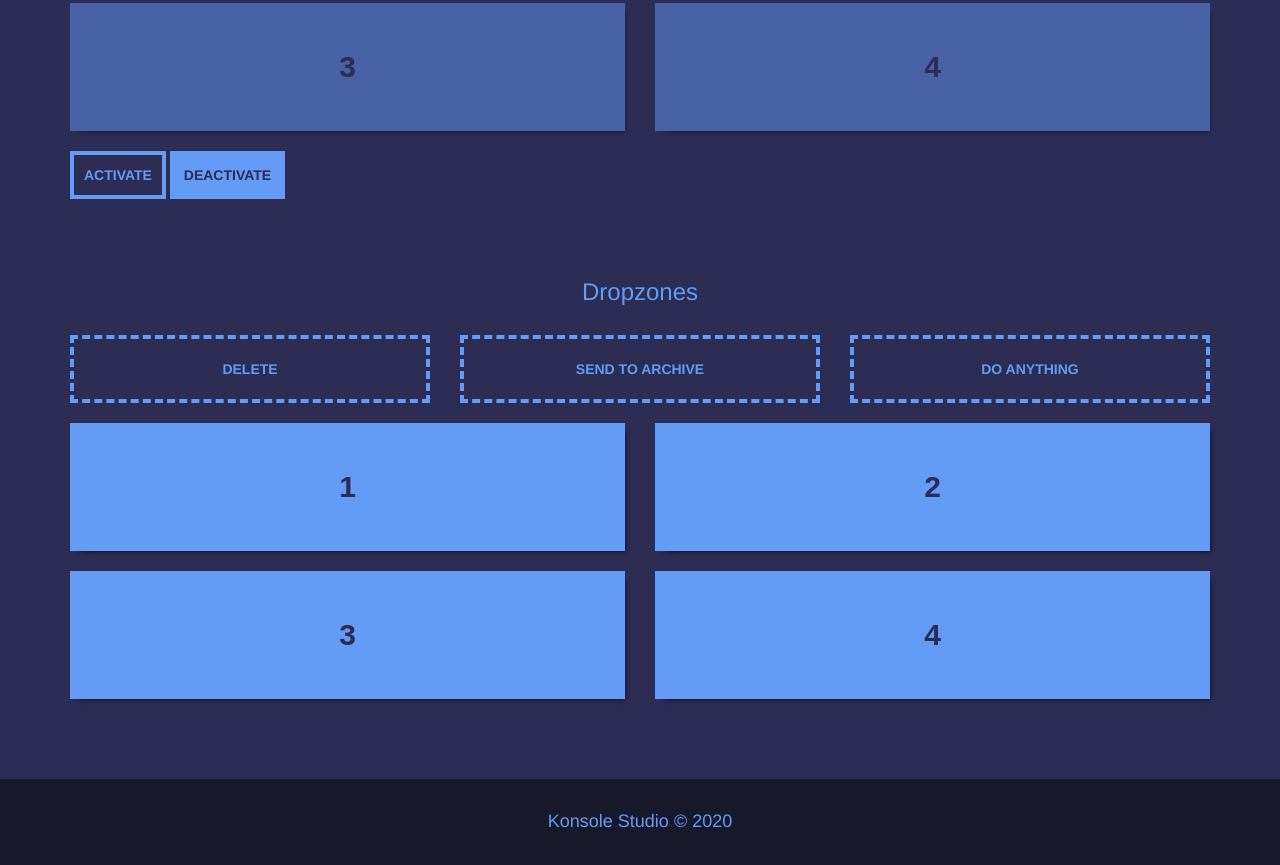
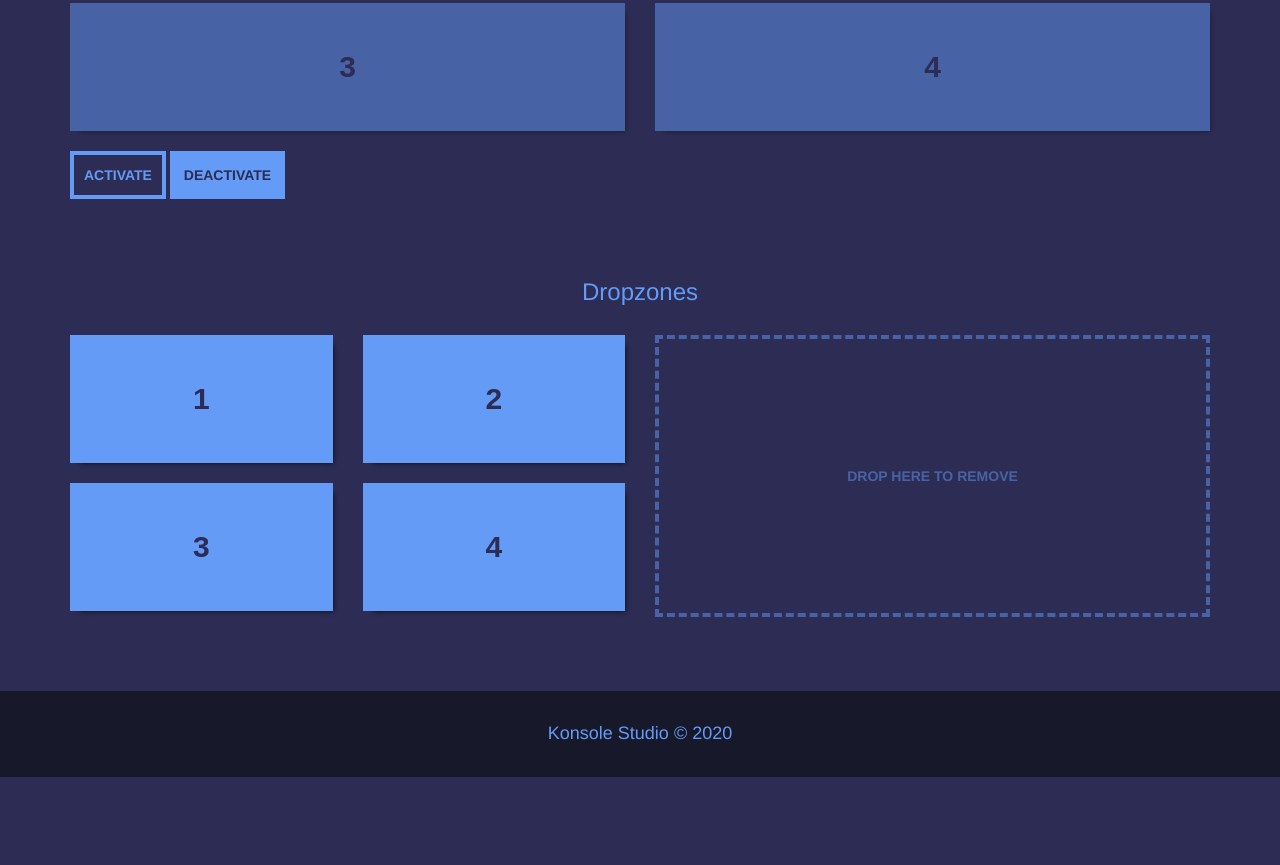
Before and after one commit to williammustaffa/jquery.dad.js, a website: page demo/index.html in a window 1280 px wide. Shown: the part 2635-3500 px from the top of the page. After the commit the page ends 3412 px from the top, so only its background shows below. Drawn offline with Linux system fonts and the light colour scheme.

```diff
--- a/demo/index.html
+++ b/demo/index.html
@@ -249,26 +249,7 @@
 
       <h3 class="text-center">Dropzones</h3>
       <div class="row">
-        <div class="col-xs-12 dropzones">
-          <div class="row">
-            <div class="col-xs-4">
-              <div class="action delete">
-                Delete
-              </div>
-            </div>
-            <div class="col-xs-4">
-              <div class="action archive">
-                Send to archive
-              </div>
-            </div>
-            <div class="col-xs-4">
-              <div class="action anything">
-                Do anything
-              </div>
-            </div>
-          </div>
-        </div>
-        <div class="col-xs-12 dropzones">
+        <div class="col-xs-6 dropzones">
           <div id="dad-droppable" class="row dad-demo bootstrap">
             <div class="col-xs-6">
               <div class="item"><span>1</span></div>
@@ -283,6 +264,9 @@
               <div class="item"><span>4</span></div>
             </div>
           </div>
+        </div>
+        <div class="col-xs-6">
+          <div class="dropzone"></div>
         </div>
       </div>
     </div>
@@ -299,12 +283,12 @@
       $(function () {
         $("#dad-logo").dad();
 
-        // Common events
+        // Common dad
         $(".dad-example").dad({
           placeholder: { target: ".item" },
         });
 
-        // Multiline/dynamic
+        // Multiline/dynamic example
         $(".add-child").on("click", function () {
           // Create new element
           var newElement = document.createElement("div");
@@ -317,13 +301,13 @@
           $("#dad-multiline > div:last").remove();
         });
 
-        // draggable
+        // Dragable example
         $("#dad-draggable").dad({
           draggable: ".draggable",
           placeholder: { target: ".item-draggable" },
         });
 
-        // activate and deactivate
+        // Activate and deactivate example
         var togglable = $("#dad-togglable").dad({
           active: false,
           placeholder: { target: ".item" },
@@ -345,8 +329,13 @@
           $(this).addClass("active");
         });
 
-        $("#dad-droppable").dad({
+        // Dropzone example
+        var droppable = $("#dad-droppable").dad({
           placeholder: { target: ".item" },
+        });
+
+        droppable.addDropzone(function (e) {
+          $(this).remove();
         });
       });
     </script>
--- a/demo/styles/demo.css
+++ b/demo/styles/demo.css
@@ -154,14 +154,30 @@
   margin-bottom: 20px;
 }
 
-.dropzones .action {
+.dropzone {
   border: 4px dashed #639bf6;
-  padding: 20px;
-  display: block;
-  text-align: center;
   color: #639bf6;
+  height: 22vw;
+  -webkit-transition: 0.5s ease-in-out;
+  -moz-transition: 0.5s ease-in-out;
+  -ms-transition: 0.5s ease-in-out;
+  -o-transition: 0.5s ease-in-out;
+  transition: 0.5s ease-in-out;
+  opacity: 0.5;
+}
+
+.dropzone:before {
+  content: "DROP HERE TO REMOVE";
   font-weight: bold;
-  text-transform: uppercase;
+  position: absolute;
+  display: inline-block;
+  top: 50%;
+  left: 50%;
+  transform: translate(-50%, -50%);
+}
+
+.dropzone[data-dad-active] {
+  opacity: 1;
 }
 
 /* footer section */
```
Also changed, not shown: demo/scripts/jquery.dad.js.
